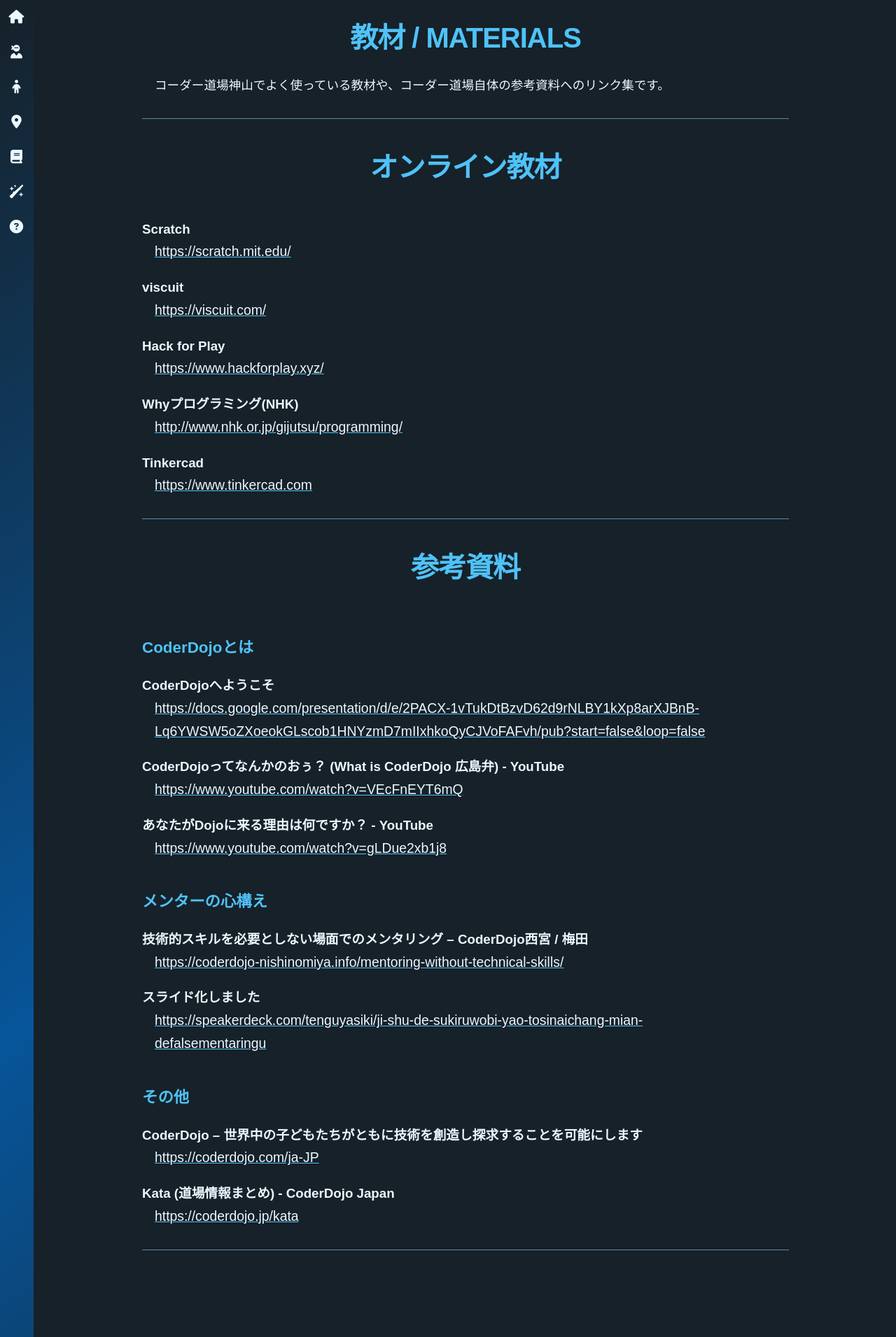
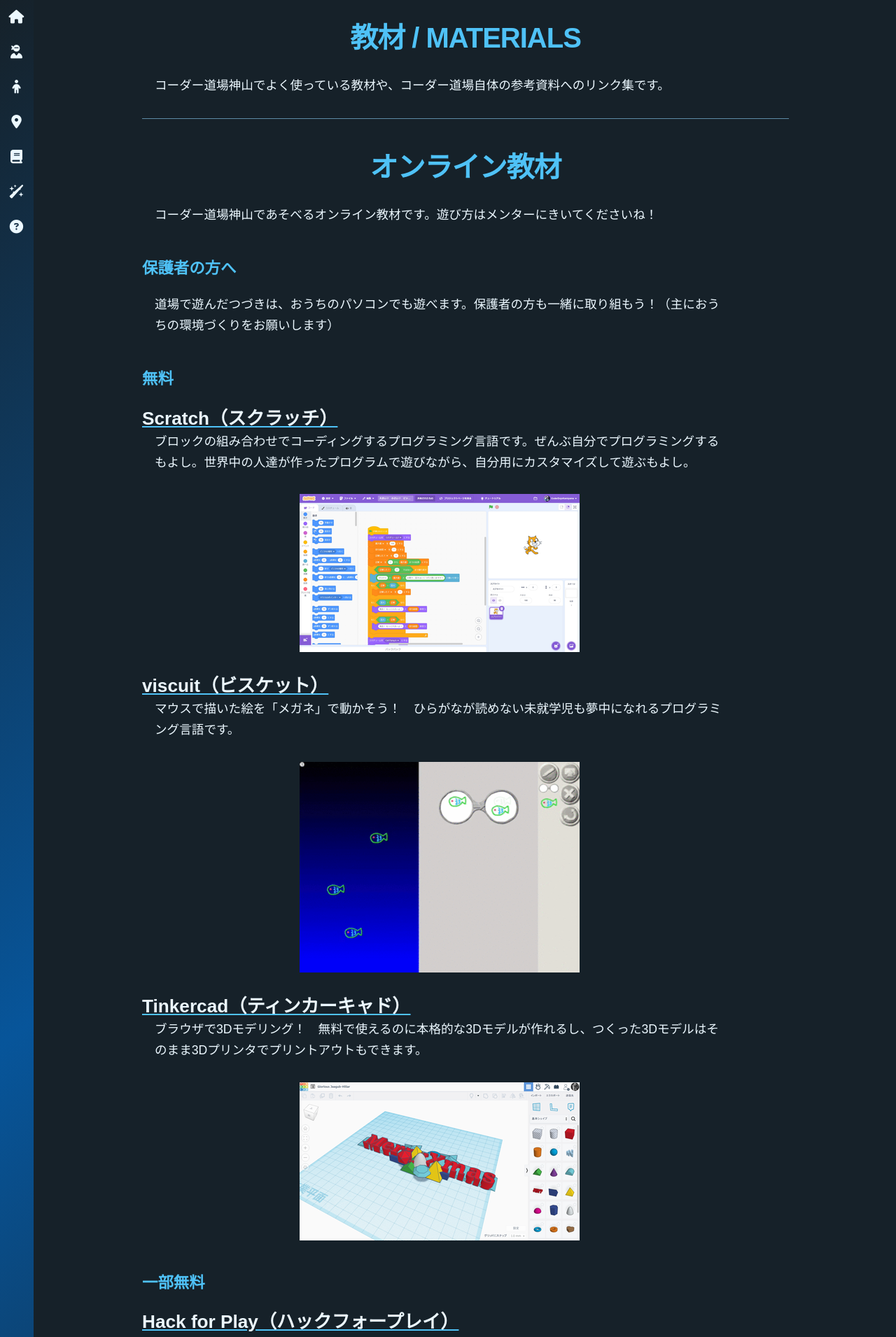
Before and after one commit to motohasystem/cdkamiyama_jekyll, a Jekyll site: the page built from pages/materials.md, in a window 1280 px wide. Shown: the top 1911 px of the page at 70% size. Built offline with Jekyll 4.4.1, drawn with Linux system fonts in a browser that asks for light colours; nearby versions of some CDN libraries; some web fonts are replaced; some of the changed text lies outside the part shown.

Commit message:
教材ページを充実

```diff
--- /dev/null
+++ b/assets/styles/coderdojokamiyama.css
@@ -0,0 +1,13 @@
+
+h3 a {
+    text-decoration: underline #4fc2f7;
+}
+
+
+img[src*='#center'] {
+    display: block;
+    margin-left: auto;
+    margin-right: auto;
+    margin-top: 30px;
+    margin-bottom: 30px;
+}
--- a/assets/styles/styles.scss
+++ b/assets/styles/styles.scss
@@ -7,4 +7,5 @@
 // {% endif %}
 @import "minimal-categorized";
 @import "./highlight.css";
-@import "./bsky_list.css"
+@import "./bsky_list.css";
+@import "./coderdojokamiyama.css";
--- a/pages/category-1.html
+++ b/pages/category-1.html
@@ -3,7 +3,7 @@
 layout: category-aggregator
 permalink: category-1.html
 category: category-1 home
-summary: いつも参加している/参加したことがある子供たち、保護者の方へ向けた案内を掲載しています。はじめて参加する方は<a href="category-2.html">はじめてのかた</a>へどうぞ！
+summary: いつも参加している/参加したことがある子供たち、保護者の方へ向けた案内を掲載しています。はじめて参加する方は<a href="category-2.html">はじめてのかた</a>へどうぞ！　コーダー道場神山であそべる教材について知りたい方は<a href="materials.html">教材 / MATERIALS</a>へどうぞ！
 ---
 
 
--- a/pages/materials.md
+++ b/pages/materials.md
@@ -9,22 +9,50 @@
 
 ---
 
+
 # オンライン教材
 
-### Scratch
-[https://scratch.mit.edu/](https://scratch.mit.edu/)
+コーダー道場神山であそべるオンライン教材です。遊び方はメンターにきいてくださいね！
 
-### viscuit
-[https://viscuit.com/](https://viscuit.com/)
+## 保護者の方へ
 
-### Hack for Play
-[https://www.hackforplay.xyz/](https://www.hackforplay.xyz/)
+道場で遊んだつづきは、おうちのパソコンでも遊べます。保護者の方も一緒に取り組もう！（主におうちの環境づくりをお願いします）
 
-### Whyプログラミング(NHK)
-[http://www.nhk.or.jp/gijutsu/programming/](http://www.nhk.or.jp/gijutsu/programming/)
 
-### Tinkercad
-[https://www.tinkercad.com](https://www.tinkercad.com)
+## 無料
+
+### [Scratch（スクラッチ）](https://scratch.mit.edu/){:target="_blank"}
+
+ブロックの組み合わせでコーディングするプログラミング言語です。ぜんぶ自分でプログラミングするもよし。世界中の人達が作ったプログラムで遊びながら、自分用にカスタマイズして遊ぶもよし。
+
+[![scratch](assets/img/capture_scratch_s.png#center)](https://scratch.mit.edu/){:target="_blank"}
+
+### [viscuit（ビスケット）](https://www.viscuit.com/){:target="_blank"}
+
+マウスで描いた絵を「メガネ」で動かそう！　ひらがなが読めない未就学児も夢中になれるプログラミング言語です。
+
+[![viscuit](assets/img/capture_viscuit_s.png#center)](https://www.viscuit.com/){:target="_blank"}
+
+### [Tinkercad（ティンカーキャド）](https://www.tinkercad.com){:target="_blank"}
+
+ブラウザで3Dモデリング！　無料で使えるのに本格的な3Dモデルが作れるし、つくった3Dモデルはそのまま3Dプリンタでプリントアウトもできます。
+
+[![tinkercad](assets/img/capture_tinkercad_s.png#center)](https://www.tinkercad.com){:target="_blank"}
+
+
+
+## 一部無料
+
+### [Hack for Play（ハックフォープレイ）](https://www.hackforplay.xyz/){:target="_blank"}
+
+ゲームの世界に飛び込んで、プログラムを書き換えて敵を倒せ！　という遊び方もできるし、自分でゲームを作ることもできるし、誰かが作ったゲームを遊ぶこともできます。
+
+
+## 動画コンテンツ
+
+### [Whyプログラミング(NHK)](https://www.nhk.or.jp/school/sougou/programming/){:target="_blank"}
+
+厚切りジェイソンが登場するNHKのテレビ番組です。Scratchやviscuitでジェイソンといっしょに遊べる動画がたくさんあります。
 
 ---
 
```
Also changed, not shown: assets/img/capture_scratch.png (added), assets/img/capture_scratch_s.png (added), assets/img/capture_tinkercad_s.png (added), assets/img/capture_viscuit.png (added), assets/img/capture_viscuit_s.png (added), 1 other file.
